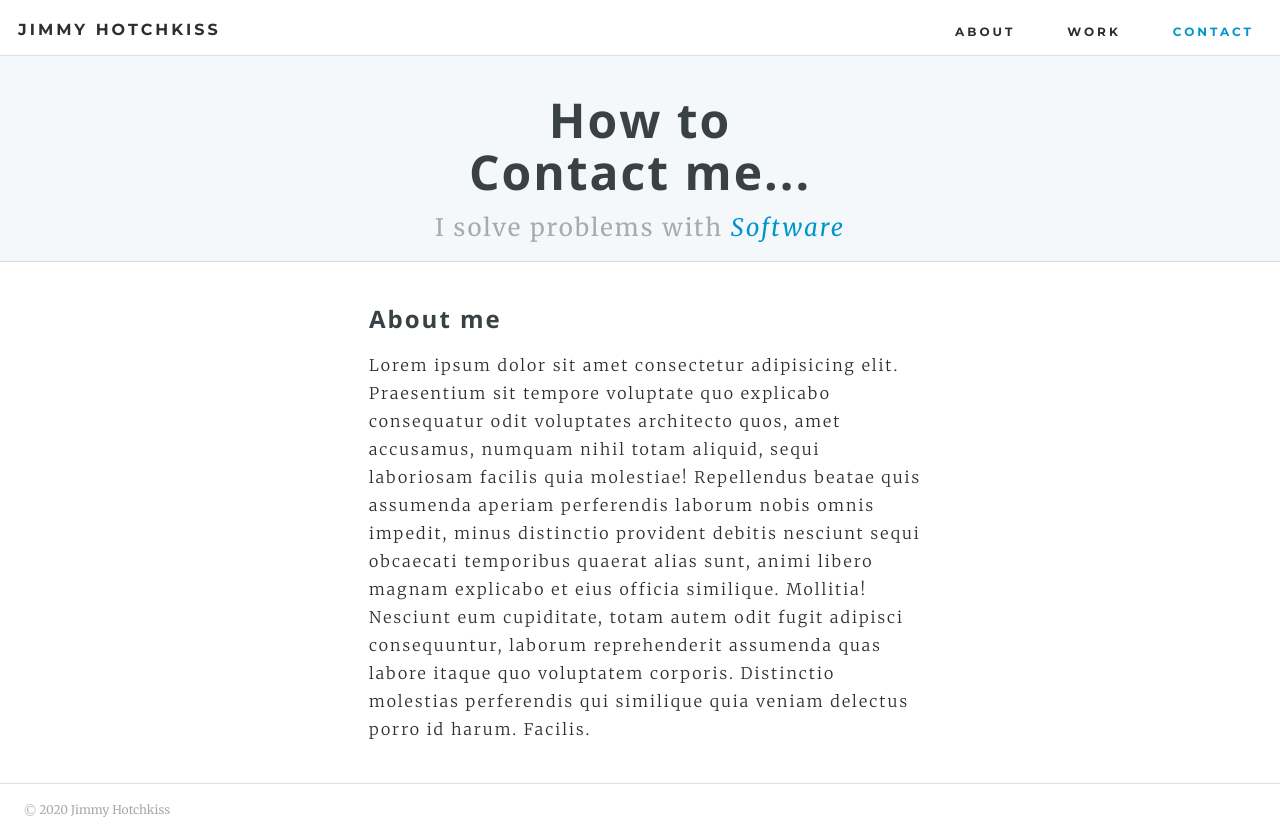
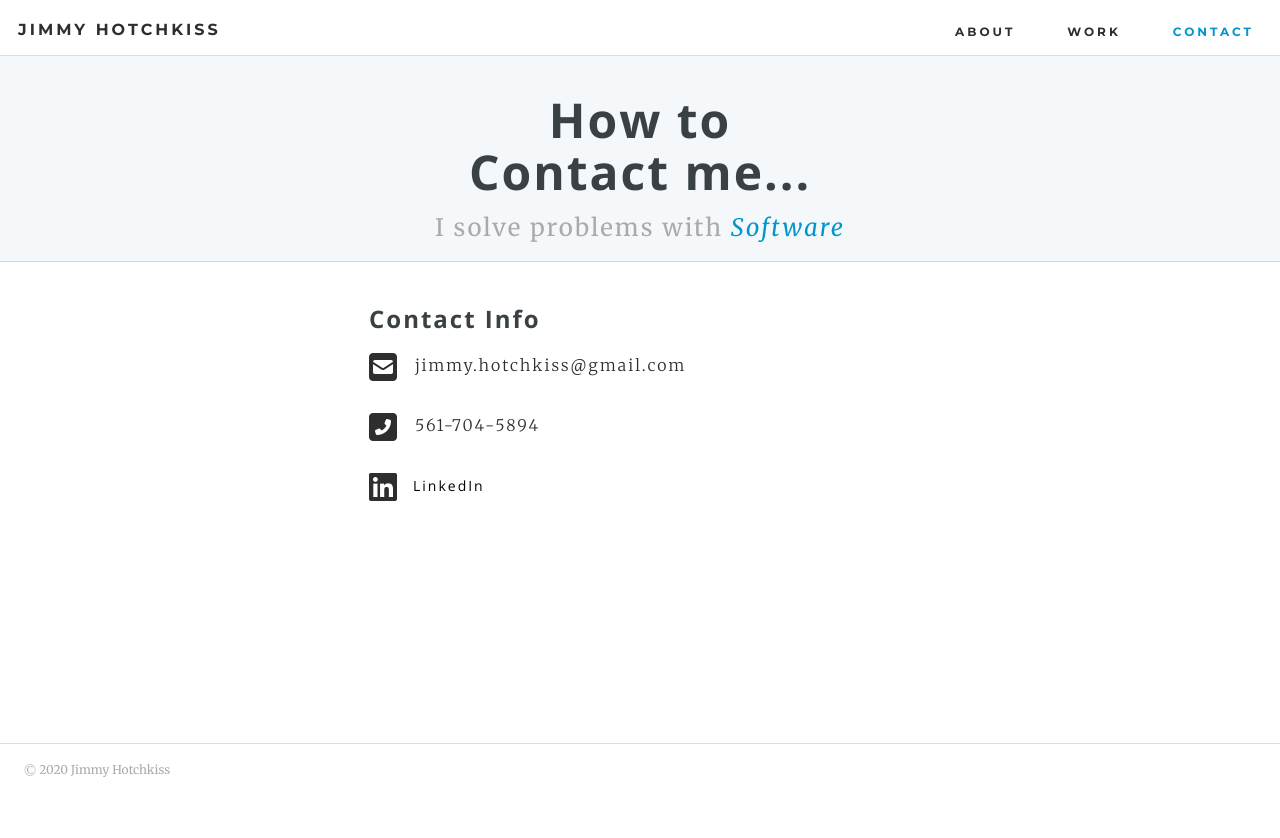
Before and after one commit to JimHotchkiss/portfolio, a PHP site: page /contact.html in a window 1280 px wide. After the commit the page ends 777 px from the top, so only its background shows below. Run offline with PHP 8.4, Linux system fonts and the light colour scheme; some libraries are stand-ins or nearby versions.

Commit message:
Made design and content updates to portfolio.

```diff
--- a/assets/css/style.css
+++ b/assets/css/style.css
@@ -169,7 +169,7 @@ nav {
 }
 
 .about-about-div {
-  min-height: 50vh;
+  min-height: 23.5vh;
 }
 
 .card-title-divs {
@@ -267,11 +267,47 @@ nav {
   padding: 0 24px 0 24px;
 }
 
+.contact-body {
+  min-height: 48vh;
+  margin: 0;
+  padding: 0;
+  font-family: "Merriweather", serif;
+  font-size: 16px;
+  font-weight: 100;
+  line-height: 28px;
+  color: #2e2e2e;
+  letter-spacing: 2px;
+  padding: 0 24px 0 24px;
+}
+
 .contact-div {
   margin-right: auto;
   margin-top: 40px;
   padding-bottom: 18px;
 }
+
+.contact-topic-div {
+  display: flex;
+}
+
+.contact-icon {
+  padding-top: 16px;
+}
+
+#contact-page-linkedin h5{
+  margin-top: 12px;
+}
+
+.contact-topic-text {
+display: flex;
+margin-left: 8px;
+}
+
+.contact-topic-text p{
+  margin-left: 8px;
+  }
+
+
 
 .contact-title-text {
   margin: 0;
@@ -613,8 +649,9 @@ span:hover {
   margin-bottom: 16px;
   }
 
-  .mobile-project-title-text{
-    /* padding: 0px 32px; */
+  .contact-body {
+    margin: auto;
+    max-width: 360px;
   }
 
   .mobile-project-title-text a{
--- a/contact.html
+++ b/contact.html
@@ -73,29 +73,39 @@
       </div>
     </header>
     <!-- End Header-->
-    <div class="about-about-div">
+    <div id="contact-container" class="about-about-div">
       <div class="about-title">
-        <h3 class="about-title-text">About me</h3>
+        <h3 class="about-title-text">Contact Info</h3>
       </div>
-      <div class="about-body">
-        <p class="about-text">
-          Lorem ipsum dolor sit amet consectetur adipisicing elit. Praesentium
-          sit tempore voluptate quo explicabo consequatur odit voluptates
-          architecto quos, amet accusamus, numquam nihil totam aliquid, sequi
-          laboriosam facilis quia molestiae! Repellendus beatae quis assumenda
-          aperiam perferendis laborum nobis omnis impedit, minus distinctio
-          provident debitis nesciunt sequi obcaecati temporibus quaerat alias
-          sunt, animi libero magnam explicabo et eius officia similique.
-          Mollitia! Nesciunt eum cupiditate, totam autem odit fugit adipisci
-          consequuntur, laborum reprehenderit assumenda quas labore itaque quo
-          voluptatem corporis. Distinctio molestias perferendis qui similique
-          quia veniam delectus porro id harum. Facilis.
-        </p>
+      <div class="contact-body">
+        <div class="contact-topic-div">
+          <div class="contact-icon"><i class="fas fa-envelope-square fa-2x"></i>
+          </div>
+          <div class="contact-topic-text">
+            <p class="phone-text">jimmy.hotchkiss@gmail.com</p>
+          </div>
+        </div>
+        <div class="contact-topic-div">
+          <div class="contact-icon"><i class="fas fa-phone-square-alt fa-2x"></i>
+          </div>
+          <div class="contact-topic-text">
+            <p class="phone-text">561-704-5894</p>
+          </div>
+        </div>
+        <div class="contact-topic-div">
+          <div class="contact-icon">
+            <i class="fab fa-linkedin fa-2x"></i>
+          </div>
+          <div id="contact-page-linkedin" class="contact-name">
+            <h5 class="contact-name-text"><a href="https://www.linkedin.com/in/jimmyhotchkiss" target="_blank">LinkedIn</a></h5>
+          </div>
+        </div>
       </div>
     </div>
     <div class="footer">
       <span class="footer-copy">&copy</span>
       <p class="footer-text">2020 Jimmy Hotchkiss</p>
     </div>
+
   </body>
 </html>
```
Also changed, not shown: about.html (+13 -1 lines).
